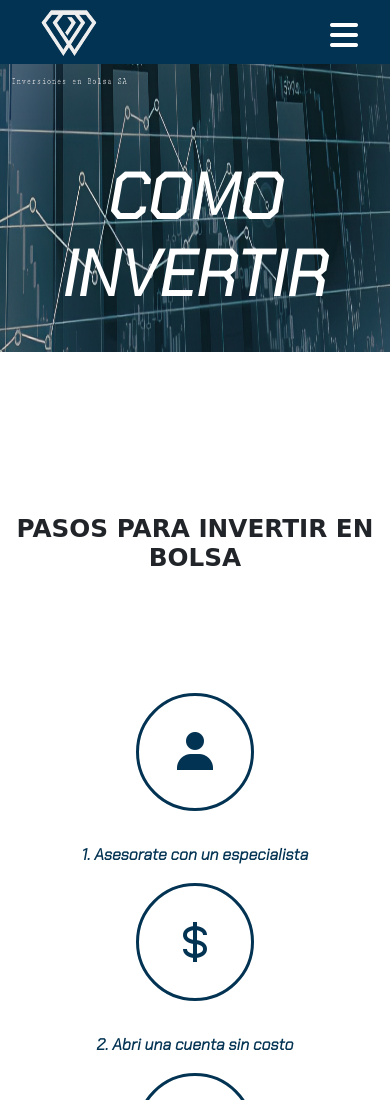
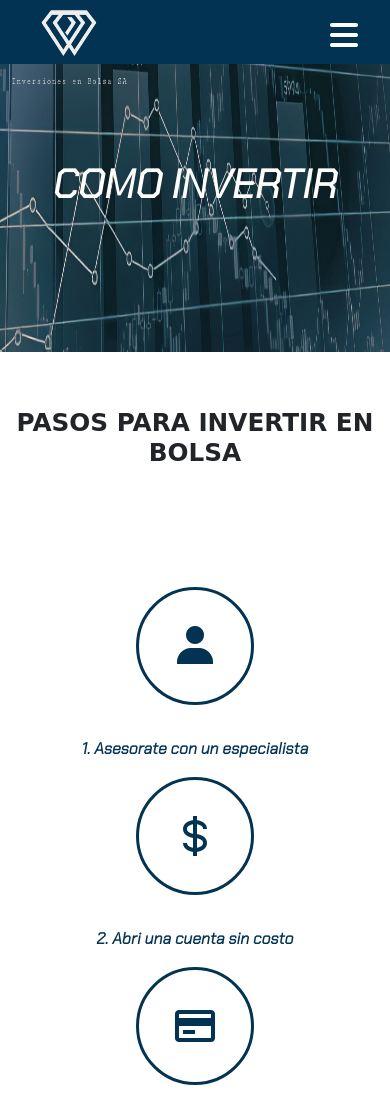
Before and after one commit to ivannavatta/pagina-acciones-, a website: page pages/comoinvertir.html in a window 390 px wide. Shown: the top 1100 px of the page. Drawn offline with nearby package versions, Linux system fonts and the light colour scheme; a web font is replaced by a local one.

Commit message:
terminar sass

```diff
--- a/scss/_PreguntasFrecuentes.scss
+++ b/scss/_PreguntasFrecuentes.scss
@@ -12,13 +12,22 @@ main{
         font-size: 4rem;
         color:white;
         font-weight: bold;
+        @include mobile{
+            font-size: 2.5rem;
+        }
     }
     .acordion{
         width: 100rem;
+        @include mobile{
+            width: auto;
+        }
         .centrar-acordion{
             padding-left: 25rem;
             margin-top: 5rem;
             margin-bottom: 10rem;
+            @include mobile{
+                padding: 0%;
+            }
         }
     }
 
--- a/scss/_comoinvertir.scss
+++ b/scss/_comoinvertir.scss
@@ -12,6 +12,9 @@ main{
             font-size: 4rem;
             color:white;
             font-weight: bold;
+            @include mobile{
+                font-size: 2.5rem;
+            }
         }
     }
     section{
--- a/scss/_ingresar.scss
+++ b/scss/_ingresar.scss
@@ -13,6 +13,9 @@ main{
             font-size: 4rem;
             color:white;
             font-weight: bold;
+            @include mobile{
+                font-size: 2.5rem;
+            }
         }
     }
     .fm{
@@ -20,6 +23,10 @@ main{
         bottom: 2.5rem;
         .txt{
             padding-left: 32rem;
+            @include mobile{
+                padding-left: 0.5rem;
+                font-size: 1rem;
+            }
         }
     }
     .box{
@@ -31,6 +38,11 @@ main{
         border-radius: 8px;
         overflow: hidden;
         left: 49rem;
+        @include mobile{
+            position: relative;
+            width: 95%;
+            left: 0.5rem;
+        }
         &::before{
             content: '' ;
             position: absolute;
--- a/scss/_invertir.scss
+++ b/scss/_invertir.scss
@@ -11,6 +11,9 @@ main{
             font-size: 4rem;
             color:white;
             font-weight: bold;
+            @include mobile{
+                font-size: 2.5rem;
+            }
         }
         .contenedoracciones{
             display: block;
```
Also changed, not shown: css/styles.css, 1 other file.
